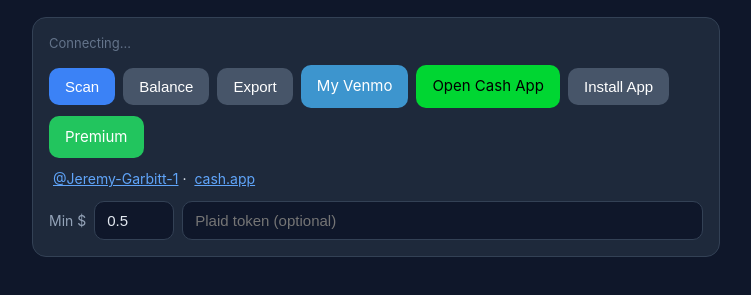
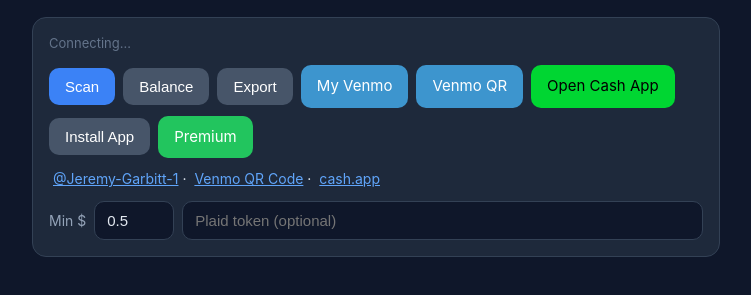
Before and after one commit to jeremygarbitt535-oss/code-public, a website: page public/index.html in a window 1280 px wide. Shown: the part 93-388 px from the top of the page, without its empty margins (264-1015 px from the left). Drawn offline with Linux system fonts and the light colour scheme; no server answers.

Commit message:
Add Venmo QR code link

```diff
--- a/public/index.html
+++ b/public/index.html
@@ -89,12 +89,15 @@
         <button class="secondary" id="balance">Balance</button>
         <button class="secondary" id="export">Export</button>
         <a class="btn venmo" href="https://venmo.com/u/Jeremy-Garbitt-1" target="_blank" rel="noopener">My Venmo</a>
+        <a class="btn venmo" href="https://venmo.com/u/Jeremy-Garbitt-1" target="_blank" rel="noopener">Venmo QR</a>
         <a class="btn cashapp" href="https://cash.app" target="_blank" rel="noopener">Open Cash App</a>
         <button class="secondary" id="installBtn">Install App</button>
         <a class="btn premium" href="/premium.html">Premium</a>
       </div>
       <div style="margin-top:10px; font-size:14px;">
         <a class="ext-link" href="https://venmo.com/u/Jeremy-Garbitt-1" target="_blank" rel="noopener">@Jeremy-Garbitt-1</a>
+        ·
+        <a class="ext-link" href="https://venmo.com/u/Jeremy-Garbitt-1" target="_blank" rel="noopener">Venmo QR Code</a>
         ·
         <a class="ext-link" href="https://cash.app" target="_blank" rel="noopener">cash.app</a>
       </div>
```
